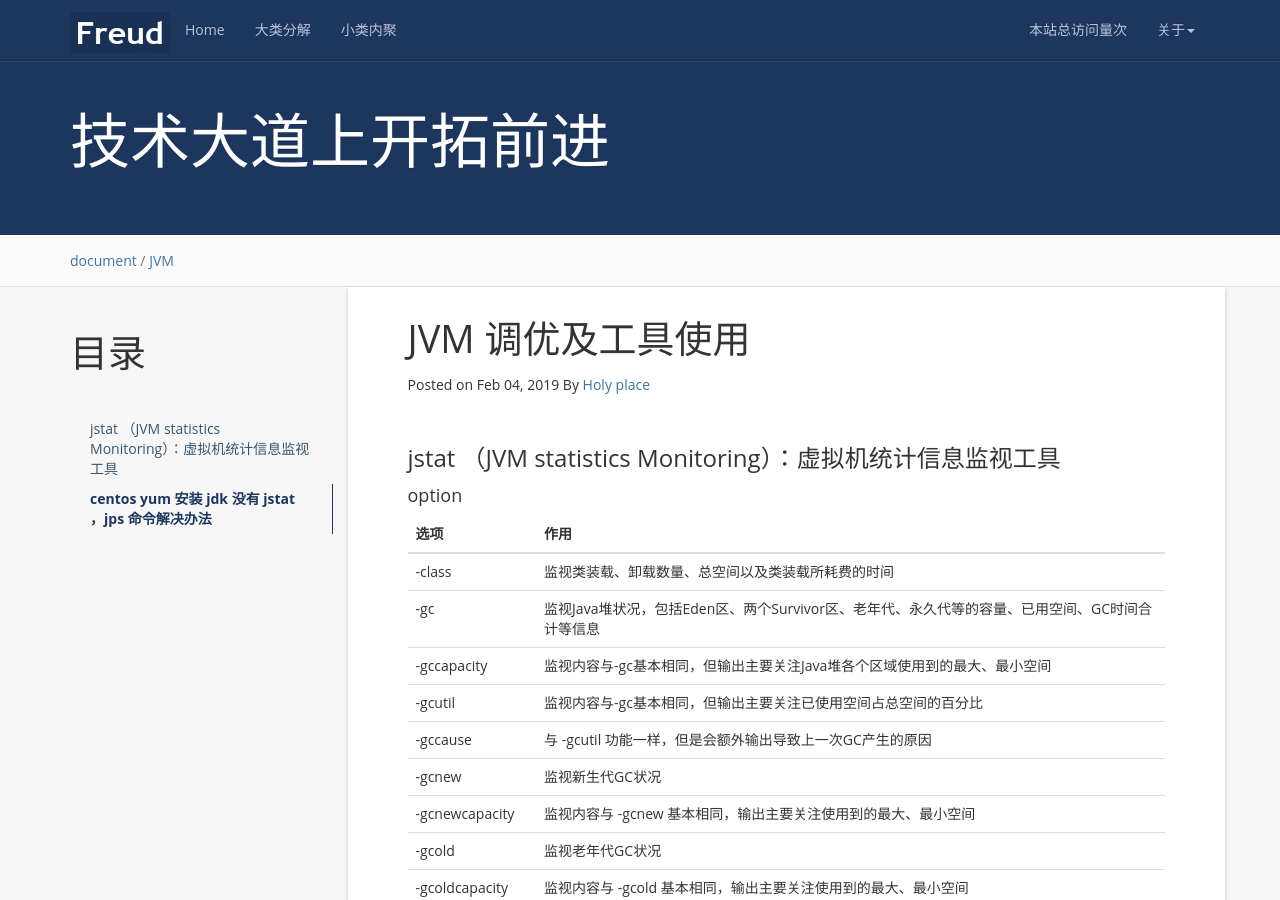
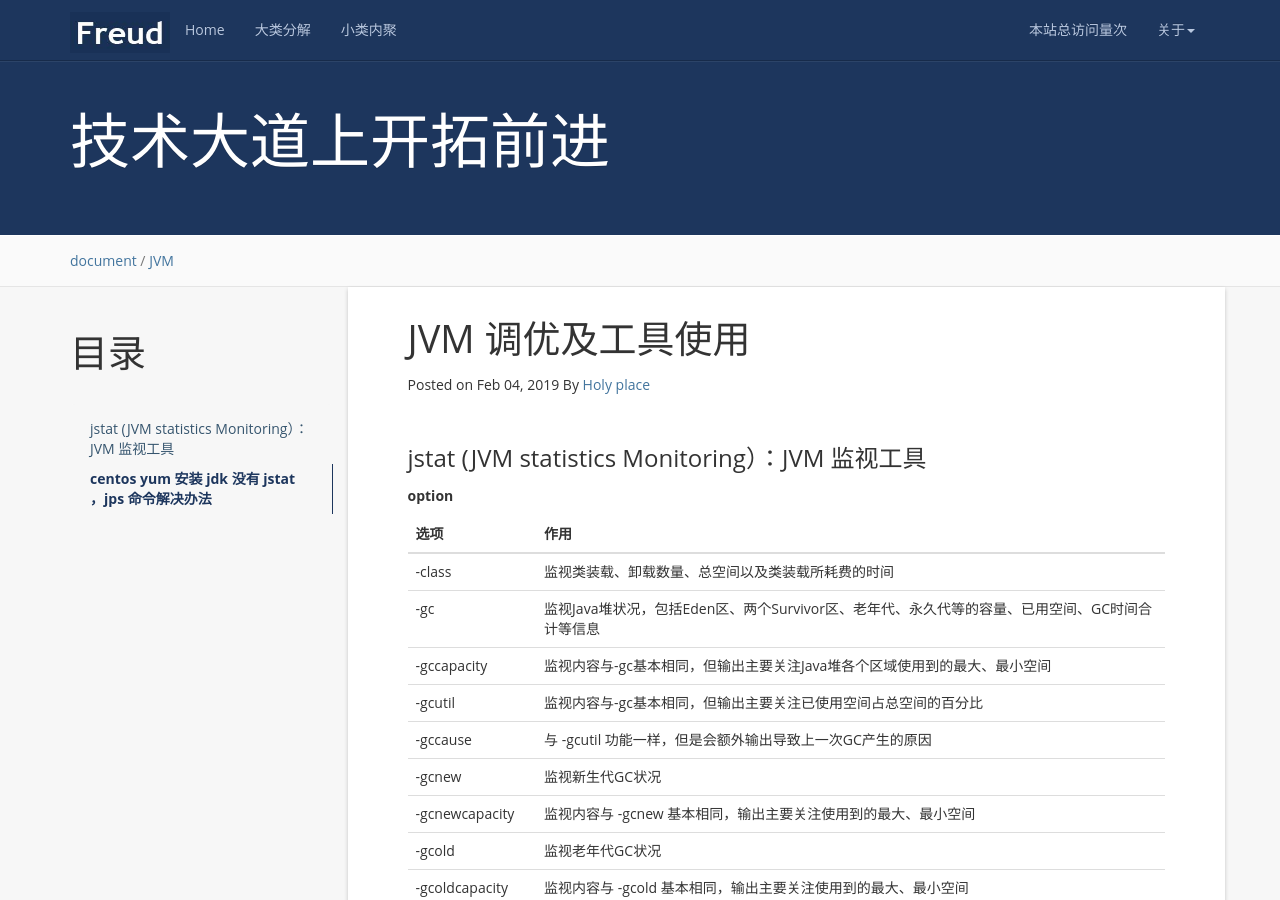
Before and after one commit to TorGor/TorGor.github.io, a Jekyll site: the page built from _posts/2019-02-05-java-JVM-XXX .md, in a window 1280 px wide and 900 px high. Built offline with Jekyll 4.4.1, drawn with Linux system fonts in a browser that asks for light colours; nearby versions of some CDN libraries; a script that is not in the unit is left out; comment, search, counter and statistics services are not loaded.

Commit message:
feat:JVM-调优 1.add

```diff
--- a/_posts/2019-02-05-java-JVM-XXX .md
+++ b/_posts/2019-02-05-java-JVM-XXX .md
@@ -10,9 +10,10 @@ tag: JVM
 {:toc}
 
 
-### jstat （JVM statistics Monitoring）：虚拟机统计信息监视工具
+### jstat (JVM statistics Monitoring）：JVM 监视工具
 
-#### option
+
+**option**
 
 |  选项   | 作用  |
 |  ----  | ----  |
@@ -26,10 +27,12 @@ tag: JVM
 | -gcold  | 监视老年代GC状况 |
 | -gcoldcapacity  | 监视内容与 -gcold 基本相同，输出主要关注使用到的最大、最小空间 |
 | -gcpermcapacity  | 输出永久代使用到的最大、最小空间 |
-| -compiler  | 输出JIT编译器编译过的方法、耗时等信息  |
-| -printcompilation  | 输出已经被JIT编译的方法 |
+| -compiler | 输出JIT编译器编译过的方法、耗时等信息 |
+| -printcompilation | 输出已经被JIT编译的方法 |
+
 
 ![jstat 命令]({{ '/styles/images/jmm/JVM-jstat-help.png' | prepend: site.baseurl  }})
+
 
 
 **C即Capacity 总容量，U即Used 已使用的容量**
```
